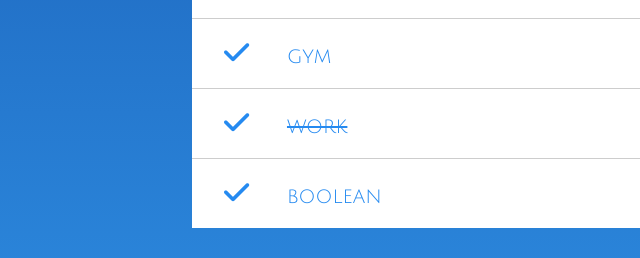
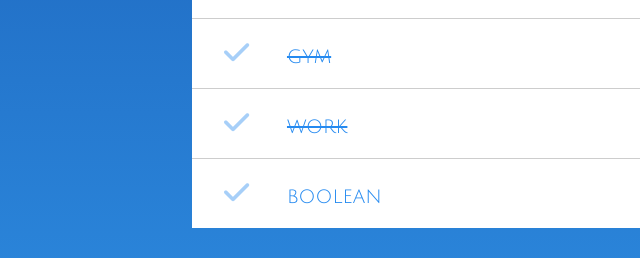
Before and after one commit to Matt0105/vue-todolist, a plain HTML site: page index.html in a window 1280 px wide. Both pictures are taken after a click on the icon 236 px from the left and 357 px from the top of the page. Shown: the part 304-562 px from the top of the page, 0-640 px from the left. Drawn offline with nearby package versions, Linux system fonts and the light colour scheme.

Commit message:
added done button

```diff
--- a/css/style.css
+++ b/css/style.css
@@ -70,7 +70,7 @@ i {
     background-color: white;
 }
 
-.nav-task > i.opacity {
+.opacity {
     opacity: 0.4;
 }
 
@@ -117,6 +117,11 @@ i {
     color: red;
 }
 
+.task > i:hover {
+    opacity: 1;
+    cursor: pointer;
+}
+
 .done {
     text-decoration: line-through;
 }
--- a/index.html
+++ b/index.html
@@ -22,8 +22,8 @@
 
             <div class="input-container">
                 <i class="far fa-edit"></i>
-                <input v-model="newTask" @keyup.enter="addTask" placeholder="Enter your next task" type="text" name="" id="">
-                <i @click="addTask" class="fas fa-plus-circle"></i>
+                <input v-model="newTask" @keyup.enter="addTask()" placeholder="Enter your next task" type="text" name="" id="">
+                <i @click="addTask()" class="fas fa-plus-circle"></i>
             </div>
 
             <nav class="nav-task">
@@ -40,7 +40,7 @@
                 <ul class="todo-list__list">
                     <li v-for="(todo, index) in todos" class="todo-list__item">
                         <div class="task">
-                            <i class="fas fa-check"></i>
+                            <i @click="done(index)" class="fas fa-check opacity"></i>
                             <span :class="todo.done == true ? 'done' : ''">{{todo.text}}</span>
                         </div>
                         <i @click="deleteTask(index)" class="fas fa-times red"></i>
--- a/js/script.js
+++ b/js/script.js
@@ -24,13 +24,20 @@ const app = new Vue(
             },
 
             addTask() {
-                let newTodo = {
-                    text: this.newTask,
-                    done: false
+                if(this.newTask != "") {
+
+                    let newTodo = {
+                        text: this.newTask,
+                        done: false
+                    }
+
+                    this.todos.unshift(newTodo);
+                    this.newTask = "";
                 }
+            },
 
-                this.todos.unshift(newTodo);
-                this.newTask = "";
+            done(index) {
+                this.todos[index].done = !this.todos[index].done;
             }
         },
 
```
